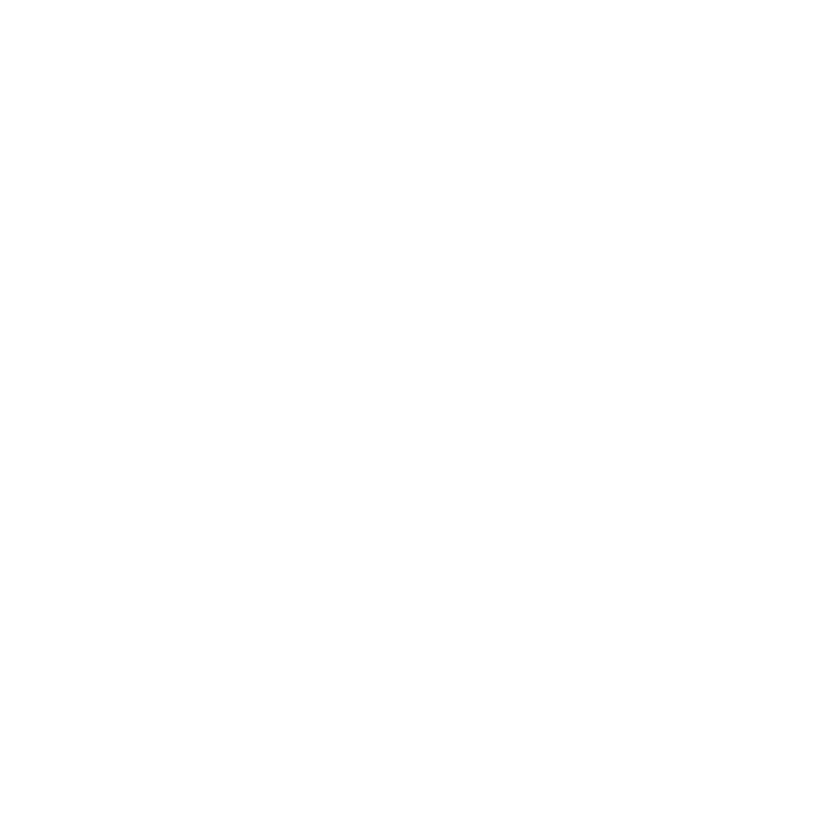
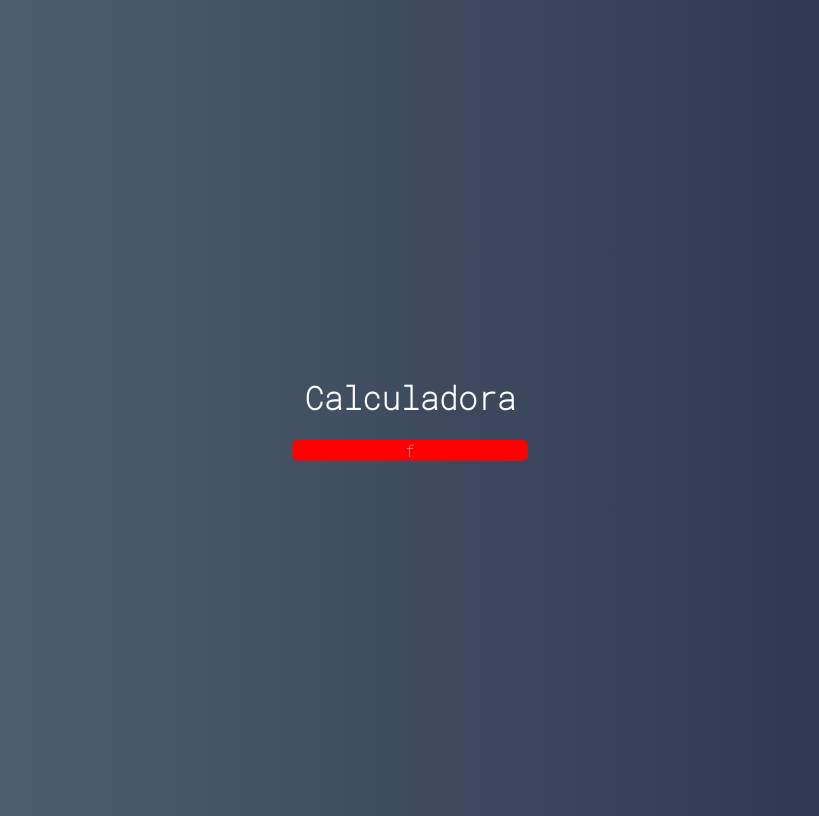
Before and after one commit to leocassiosilva/calcularo-react, a React (Create React App) app: page / in a window 1280 px wide. Shown: the whole page, without its empty margins (230-1049 px from the left). Built offline with nearby package versions, Linux system fonts and the light colour scheme.

Commit message:
first commit

```diff
--- a/src/index.css
+++ b/src/index.css
@@ -1,13 +1,18 @@
-body {
-  margin: 0;
-  font-family: -apple-system, BlinkMacSystemFont, 'Segoe UI', 'Roboto', 'Oxygen',
-    'Ubuntu', 'Cantarell', 'Fira Sans', 'Droid Sans', 'Helvetica Neue',
-    sans-serif;
-  -webkit-font-smoothing: antialiased;
-  -moz-osx-font-smoothing: grayscale;
+@font-face {
+    font-family: 'RobotoMono';
+    src: url('./fonts/RobotoMono-Thin.ttf');
 }
 
-code {
-  font-family: source-code-pro, Menlo, Monaco, Consolas, 'Courier New',
-    monospace;
+* {
+    font-family: 'RobotoMono', monospace;
 }
+
+body {
+    display: flex;
+    height: 100vh;
+    justify-content: center;
+    align-items: center;
+    text-align: center;
+    color: #fff;
+    background: linear-gradient(to right, rgb(83, 105, 118), rgb(41, 46, 73));
+}
--- a/src/index.js
+++ b/src/index.js
@@ -5,11 +5,14 @@ import Calculator from './main/Calculator'
 import reportWebVitals from './reportWebVitals';
 
 ReactDOM.render( <
-    Calculator / > ,
+    div >
+    <
+    h1 > Calculadora < /h1> <
+    Calculator / >
+    <
+    /div>,
     document.getElementById('root')
 );
 
-// If you want to start measuring performance in your app, pass a function
-// to log results (for example: reportWebVitals(console.log))
-// or send to an analytics endpoint. Learn more: https://bit.ly/CRA-vitals
+
 reportWebVitals();
--- a/src/main/Calculator.jsx
+++ b/src/main/Calculator.jsx
@@ -5,7 +5,7 @@ export default class Calculator extends Component{
     render(){
         return (
             <div className="calculator">
-
+                    f
             </div>
         )
     }
```
Also changed, not shown: 1 other file (tests, documents, lock files or other folders).
